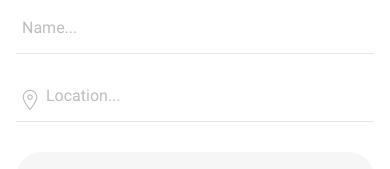
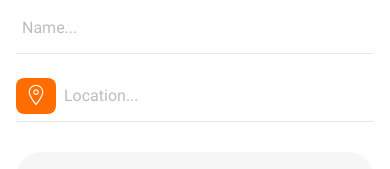
Before and after one commit to benbrzezinski/goit-react-native, a React Native app: screen /CreatePost in a window 390 px wide. Shown: the part 388-557 px from the top of the page. Built offline with nearby package versions, Linux system fonts and the light colour scheme.

Commit message:
Added location search and Map screen, also made minor corrections

```diff
--- a/package.json
+++ b/package.json
@@ -26,7 +26,8 @@
     "toastify-react-native": "^4.0.0",
     "yup": "^1.3.2",
     "expo-media-library": "~15.4.1",
-    "react-native-maps": "1.7.1"
+    "react-native-maps": "1.7.1",
+    "expo-location": "~16.1.0"
   },
   "devDependencies": {
     "@babel/core": "^7.20.0",
--- a/src/App.tsx
+++ b/src/App.tsx
@@ -68,7 +68,7 @@ const App = () => {
           <MainStack.Screen
             name="Map"
             component={Map}
-            options={{ headerShown: false }}
+            options={{ title: "Map", headerLeft: HeaderLeft }}
           />
         </MainStack.Navigator>
       </NavigationContainer>
--- a/src/components/SigningForm.tsx
+++ b/src/components/SigningForm.tsx
@@ -37,6 +37,10 @@ const SigningForm = ({ type }: SigningFormTypes) => {
           `{ Login: ${login.trim()}, Email: ${email.trim()}, Password: ${password.trim()} }`
         );
 
+        setLogin("");
+        setEmail("");
+        setPassword("");
+
         navigation.navigate("Home");
       } else {
         await loginSchema.validate({ email, password });
@@ -44,6 +48,9 @@ const SigningForm = ({ type }: SigningFormTypes) => {
         Toast.success(
           `{ Email: ${email.trim()}, Password: ${password.trim()} }`
         );
+
+        setEmail("");
+        setPassword("");
 
         navigation.navigate("Home");
       }
--- /dev/null
+++ b/src/hooks/useLocation.ts
@@ -0,0 +1,59 @@
+import * as Location from "expo-location";
+import { useNavigation } from "@react-navigation/native";
+import { useState } from "react";
+import { Toast } from "toastify-react-native";
+import { LocationCoords } from "../types";
+
+const useLocation = () => {
+  const [locationName, setLocationName] = useState("");
+  const [locationCoords, setLocationCoords] = useState<LocationCoords>(null);
+  const [locationLoader, setLocationLoader] = useState(false);
+  const navigation = useNavigation();
+
+  const getUserLocation = async () => {
+    try {
+      setLocationLoader(true);
+
+      const { granted } = await Location.requestForegroundPermissionsAsync();
+
+      if (granted) {
+        const location = await Location.getCurrentPositionAsync({
+          accuracy: Location.Accuracy.High,
+        });
+
+        const coords = {
+          latitude: location.coords.latitude,
+          longitude: location.coords.longitude,
+        };
+
+        const [locationAddress] = await Location.reverseGeocodeAsync(coords);
+
+        const address = `${locationAddress.country + ", " ?? ""}${
+          locationAddress.region + " - " ?? ""
+        }${locationAddress.city + " " ?? ""}${locationAddress.name ?? ""}`;
+
+        setLocationCoords(coords);
+        setLocationName(address);
+
+        navigation.navigate("Map");
+      } else {
+        Toast.error(
+          "Access to your location is denied, please check the application settings",
+          "top"
+        );
+      }
+    } finally {
+      setLocationLoader(false);
+    }
+  };
+
+  return {
+    locationName,
+    setLocationName,
+    locationCoords,
+    locationLoader,
+    getUserLocation,
+  };
+};
+
+export default useLocation;
--- a/src/screens/CreatePost.tsx
+++ b/src/screens/CreatePost.tsx
@@ -17,22 +17,25 @@ import { UIActivityIndicator } from "react-native-indicators";
 import { Fontisto, EvilIcons, Feather } from "@expo/vector-icons";
 import MainButton from "../components/MainButton";
 import useImagePicker from "../hooks/useImagePicker";
+import useLocation from "../hooks/useLocation";
 
 const CreatePost = () => {
   const [name, setName] = useState("");
-  const [location, setLocation] = useState("");
+  const [isLocationFocused, setIsLocationFocused] = useState(false);
   const { image, setImage, loader, PickImageTypeModal, setModalVisible } =
     useImagePicker();
+  const { locationName, setLocationName, locationLoader, getUserLocation } =
+    useLocation();
   const navigation = useNavigation();
 
   const canBePublished =
-    image.trim() && name.trim() && location.trim() ? true : false;
+    image.trim() && name.trim() && locationName.trim() ? true : false;
 
   const handlePublish = () => {
     Toast.success(
       `{ Image: ${image
         .slice(0, 6)
-        .trim()}, Name: ${name.trim()}, Location: ${location.trim()} }`
+        .trim()}, Name: ${name.trim()}, Location: ${locationName.trim()} }`
     );
 
     navigation.navigate("Posts");
@@ -84,7 +87,16 @@ const CreatePost = () => {
               </View>
               <Text style={styles.text}>{image ? "Edit photo" : "Photo"}</Text>
             </View>
-            <View style={styles.inputsContainer}>
+            <View
+              style={[
+                styles.inputsContainer,
+                {
+                  flexDirection: isLocationFocused
+                    ? "column-reverse"
+                    : "column",
+                },
+              ]}
+            >
               <TextInput
                 style={[
                   styles.input,
@@ -98,23 +110,33 @@ const CreatePost = () => {
                 onChangeText={setName}
               />
               <View style={styles.locationBox}>
-                <EvilIcons
-                  name="location"
-                  style={styles.locationIcon}
-                  size={28}
-                  color="#bdbdbd"
-                />
+                <TouchableOpacity
+                  style={styles.locationBtn}
+                  activeOpacity={0.8}
+                  onPress={async () => {
+                    Keyboard.dismiss();
+                    await getUserLocation();
+                  }}
+                >
+                  {locationLoader ? (
+                    <UIActivityIndicator size={22} color="#fff" />
+                  ) : (
+                    <EvilIcons name="location" size={28} color="#fff" />
+                  )}
+                </TouchableOpacity>
                 <TextInput
                   style={[
                     styles.input,
                     {
-                      paddingLeft: 30,
+                      paddingLeft: 48,
                     },
                   ]}
                   placeholder="Location..."
                   placeholderTextColor="#bdbdbd"
-                  value={location}
-                  onChangeText={setLocation}
+                  value={locationName}
+                  onChangeText={setLocationName}
+                  onFocus={() => setIsLocationFocused(true)}
+                  onBlur={() => setIsLocationFocused(false)}
                 />
               </View>
             </View>
@@ -203,11 +225,18 @@ const styles = StyleSheet.create({
   locationBox: {
     position: "relative",
   },
-  locationIcon: {
+  locationBtn: {
+    width: 40,
+    height: 36,
+    justifyContent: "center",
+    alignItems: "center",
     position: "absolute",
     top: "50%",
     left: 0,
-    transform: [{ translateY: -11 }],
+    transform: [{ translateY: -18 }],
+    zIndex: 1,
+    backgroundColor: "#ff6c00",
+    borderRadius: 8,
   },
   footer: {
     justifyContent: "center",
--- a/src/screens/Map.tsx
+++ b/src/screens/Map.tsx
@@ -1,31 +1,40 @@
 import MapView, { PROVIDER_GOOGLE, Marker } from "react-native-maps";
-import { StyleSheet, View, Dimensions } from "react-native";
+import { StyleSheet, View } from "react-native";
+import { useEffect } from "react";
+import { UIActivityIndicator } from "react-native-indicators";
+import useLocation from "../hooks/useLocation";
 
 const Map = () => {
+  const { locationCoords, getUserLocation } = useLocation();
+
+  useEffect(() => {
+    (async () => await getUserLocation())();
+  }, []);
+
   return (
     <View style={styles.container}>
+      {locationCoords ? (
         <MapView
           style={styles.map}
           provider={PROVIDER_GOOGLE}
           region={{
-          latitude: 53.982603073898424,
-          longitude: 20.617143576279283,
+            ...locationCoords,
             latitudeDelta: 0.0922,
             longitudeDelta: 0.0421,
           }}
           mapType="standard"
-        minZoomLevel={3}
-        onMapReady={() => console.log("Map is ready")}
+          minZoomLevel={4}
+          showsUserLocation
         >
-        <Marker
-          title="I am here"
-          coordinate={{
-            latitude: 53.982603073898424,
-            longitude: 20.617143576279283,
-          }}
-          description="Hello"
+          <Marker title="Your set point" coordinate={locationCoords} />
+        </MapView>
+      ) : (
+        <UIActivityIndicator
+          size={52}
+          color="#ff6c00"
+          style={{ paddingBottom: 60 }}
         />
-      </MapView>
+      )}
     </View>
   );
 };
@@ -33,11 +42,13 @@ const Map = () => {
 const styles = StyleSheet.create({
   container: {
     flex: 1,
+    justifyContent: "center",
+    alignItems: "center",
     backgroundColor: "#d7d7d7",
   },
   map: {
-    width: Dimensions.get("window").width,
-    height: Dimensions.get("window").height,
+    width: "100%",
+    height: "100%",
   },
 });
 
--- a/src/screens/UserAuth.tsx
+++ b/src/screens/UserAuth.tsx
@@ -9,14 +9,14 @@ import {
   Dimensions,
 } from "react-native";
 import { useRoute } from "@react-navigation/native";
-import { RouteParams } from "../types";
+import { AuthRouteParams } from "../types";
 import SigningForm from "../components/SigningForm";
 import Mountains from "../../assets/images/mountains-bg.png";
 
 const UserAuth = () => {
   const {
     params: { type },
-  } = useRoute() as RouteParams;
+  } = useRoute() as AuthRouteParams;
 
   const keyboardVerticalOffset = Platform.select({
     ios: type === "registration" ? -100 : -160,
```
Also changed, not shown: src/types/index.tsx (+6 -1 lines), 1 other file (tests, documents, lock files or other folders). Lines whose indentation alone changed are shown as unchanged.
